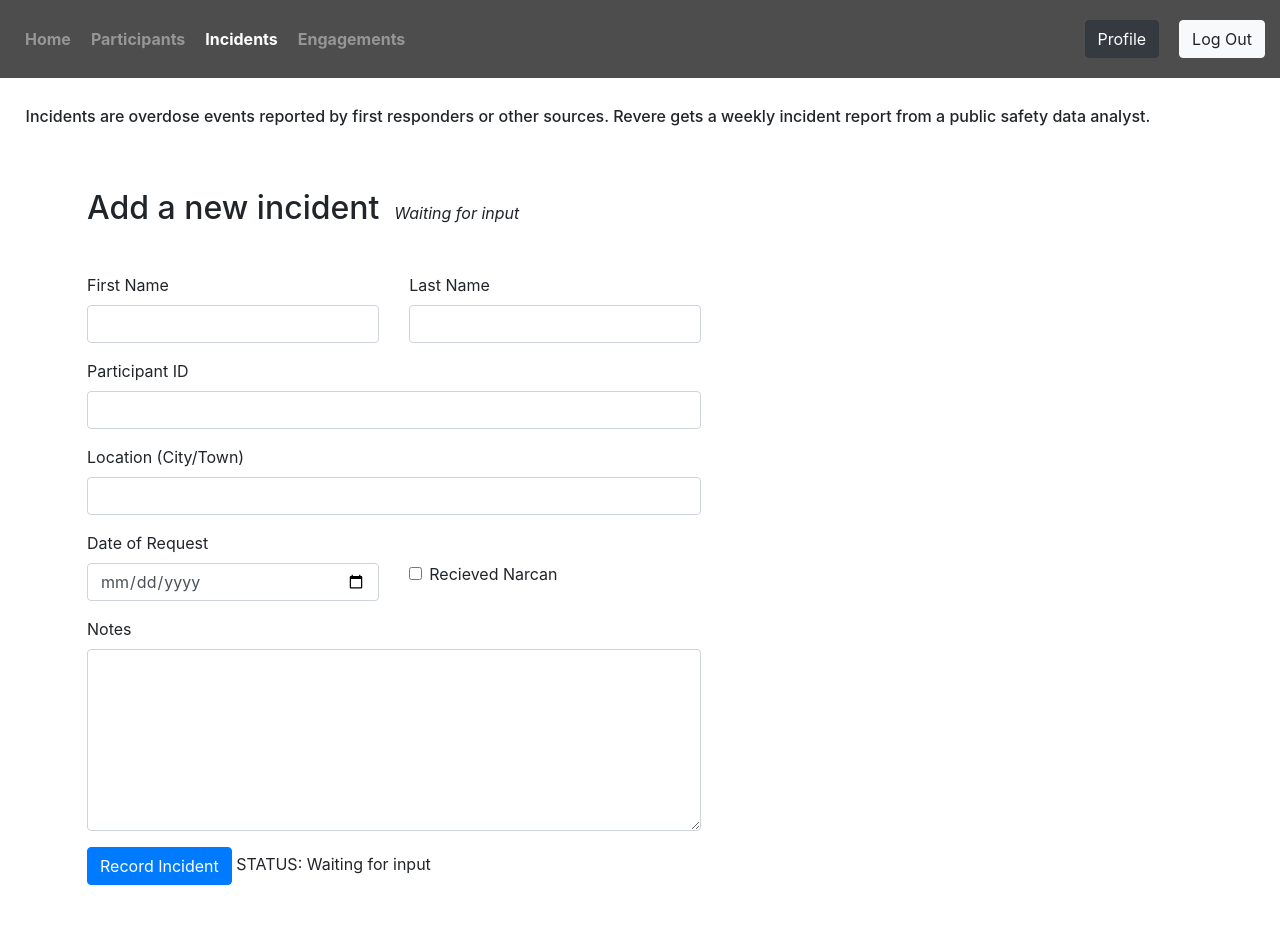
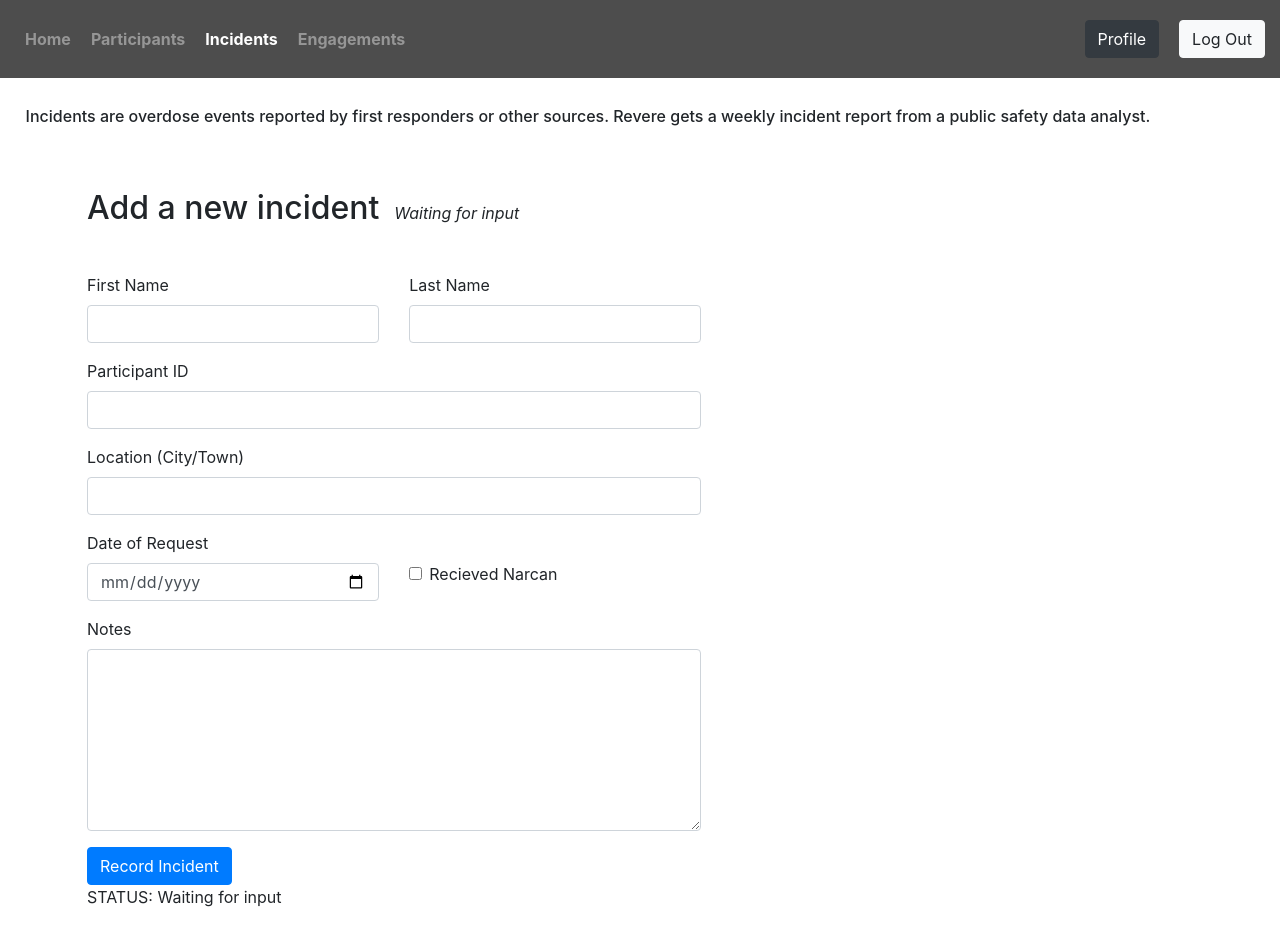
Before and after one commit to codeforboston/harm-reduction, a React (Create React App) app: page /incidents in a window 1280 px wide. Shown: the top 950 px of the page. Built offline with nearby package versions, Linux system fonts and the light colour scheme; no server answers; the database is empty; sample sign-in values are in the browser's storage.

Commit message:
adds tests for Record Incident Form

```diff
--- a/src/RecordIncidentForm.js
+++ b/src/RecordIncidentForm.js
@@ -71,10 +71,14 @@ export default () => {
         >
           <h2 style={{ flex: 1 }}>Add a new incident</h2>
           <p style={{ flex: 1, fontWeight: '400', fontSize: '1em' }}>
-            <em>{state.status}</em>
+            <em data-testid="submissionstatus">{state.status}</em>
           </p>
         </div>
-        <Form onSubmit={handleSubmit} style={{ marginBottom: '20px' }}>
+        <Form
+          data-testid="submitform"
+          onSubmit={handleSubmit}
+          style={{ marginBottom: '20px' }}
+        >
           <Row>
             <Form.Group as={Col} controlId="firstName">
               <Form.Label>First Name</Form.Label>
@@ -138,7 +142,7 @@ export default () => {
           <Button variant="primary" type="submit">
             Record Incident
           </Button>{' '}
-          STATUS: {state.status}
+          <p>STATUS: {state.status}</p>
         </Form>
       </div>
     </div>
```
Also changed, not shown: 2 other files (tests, documents, lock files or other folders).
